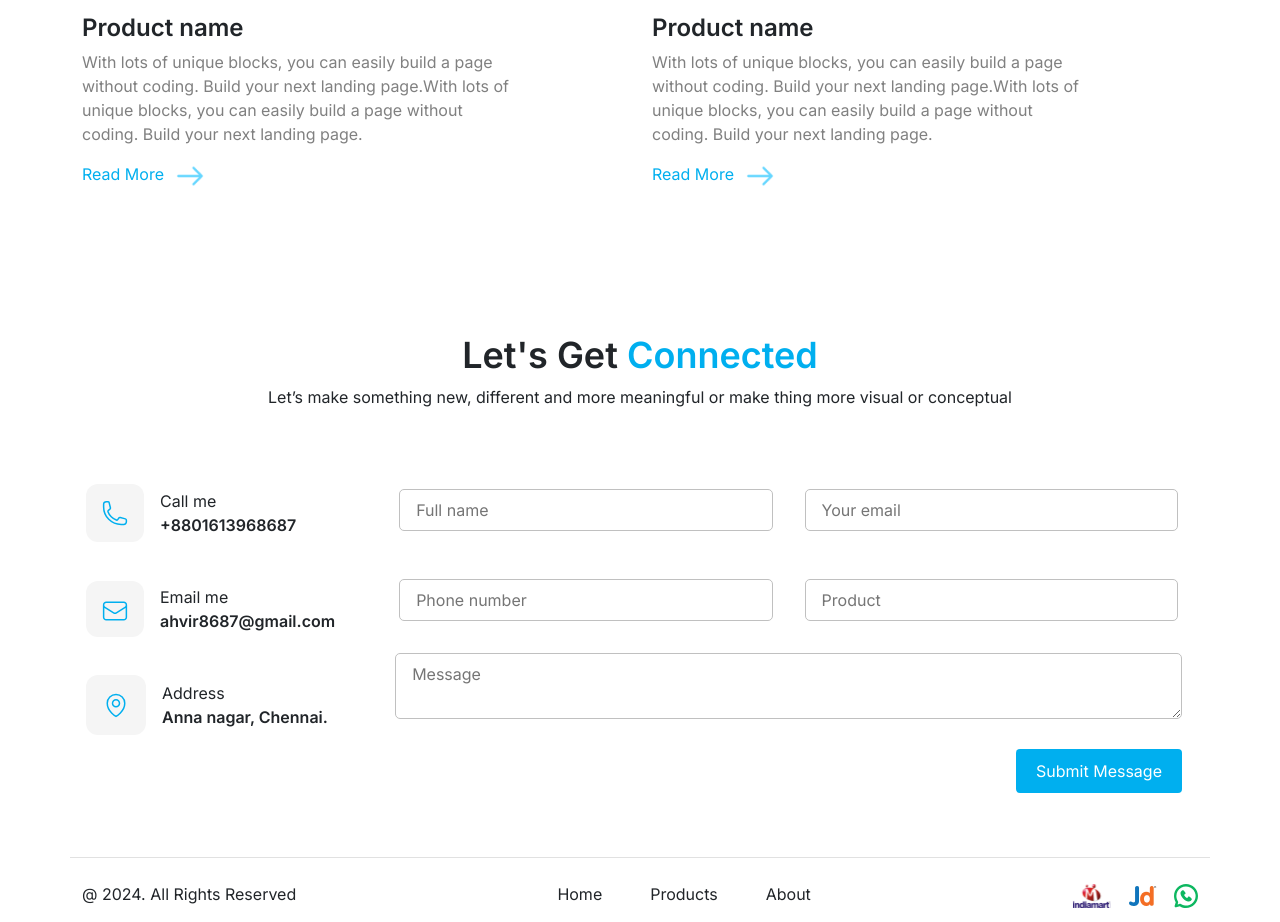
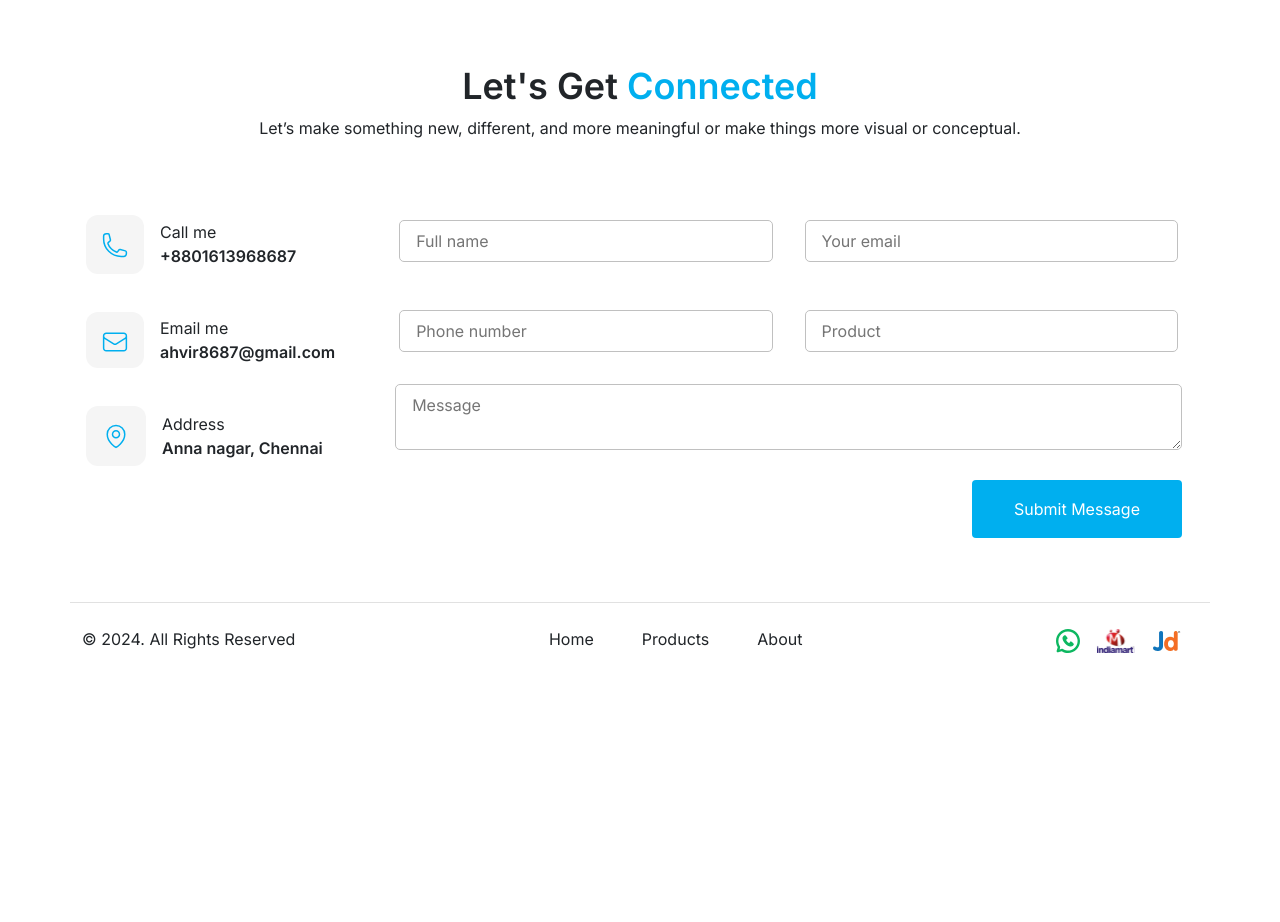
Before and after one commit to vatsan-0613/sib-1, a React (Vite) app: page /products in a window 1280 px wide. Shown: the part 1853-2775 px from the top of the page. After the commit the page ends 2520 px from the top, so only its background shows below. Built offline with nearby package versions, Linux system fonts and the light colour scheme.

Commit message:
Spacing and alignments

```diff
--- a/src/App.jsx
+++ b/src/App.jsx
@@ -40,11 +40,15 @@ const App = () => {
               </li>
             </ul>
             <ul className="navbar-nav">
-              <li className="nav-item">
-                <img src="assets/phone.svg" alt="" />
+            <li className="nav-item">
+              <img src="assets/phone.svg" alt="" />
+              <a href="tel:+2349067322844" className="text-dark text-decoration-none">
                 <span>+2349067322844</span>
-              </li>
-            </ul>
+              </a>
+            </li>
+          </ul>
+
+
           </div>
         </div>
       </nav>
--- a/src/Footer.jsx
+++ b/src/Footer.jsx
@@ -1,5 +1,5 @@
-import React from 'react'
-import phone from "./assets/phone.svg";
+import React from 'react';
+import { Link } from 'react-router-dom';
 import phoneFooter from "./assets/phone-footer.svg";
 import mail from "./assets/mail.svg";
 import location from "./assets/location.svg";
@@ -11,65 +11,98 @@ const Footer = () => {
   return (
     <>
       <section id="footer">
-      <h1 className="text-center section-text">Let's Get <span className="blue-txt">Connected</span></h1>
-      <p className="text-center">Let’s make something new, different and more meaningful or make thing more visual or conceptual</p>
-      <div className="container mt-5 d-flex justify-content-between gap-5 mb-5 px-3 py-3 flex-lg-row flex-column ">
+        <h1 className="text-center section-text">
+          Let's Get <span className="blue-txt">Connected</span>
+        </h1>
+        <p className="text-center">
+          Let’s make something new, different, and more meaningful or make things more visual or conceptual.
+        </p>
+        <div className="container mt-5 d-flex justify-content-between gap-5 mb-5 px-3 py-3 flex-lg-row flex-column">
           <div className="d-flex flex-column gap-3">
             <div className="d-flex align-items-center gap-3">
               <div className="footer-icon p-3">
-              <img src={phoneFooter} alt=""/>
+                <img src={phoneFooter} alt="Phone" />
               </div>
               <div>
                 <p className="mb-0 mt-3">Call me</p>
-              <p className="fw-semibold">+8801613968687</p>
+                <p className="fw-semibold">
+                  <a href="tel:+8801613968687" className="text-dark text-decoration-none">+8801613968687</a>
+                </p>
               </div>
             </div>
             <div className="d-flex align-items-center gap-3">
               <div className="footer-icon p-3">
-              <img src={mail} alt=""/>
+                <img src={mail} alt="Mail" />
               </div>
               <div>
                 <p className="mb-0 mt-3">Email me</p>
-              <p className="fw-semibold">ahvir8687@gmail.com</p>
+                <p className="fw-semibold">
+                  <a href="mailto:ahvir8687@gmail.com" className="text-dark text-decoration-none">ahvir8687@gmail.com</a>
+                </p>
               </div>
             </div>
             <div className="d-flex align-items-center gap-3">
               <div className="footer-icon p-3">
-              <img src={location} alt=""/>
+                <img src={location} alt="Location" />
               </div>
               <div>
               <p className="mb-0 mt-3">Address</p>
-              <p className="fw-semibold">Anna nagar, Chennai.</p>
+              <p className="fw-semibold">
+                <a href="https://maps.google.com/?q=Anna+nagar,+Chennai" className="text-dark text-decoration-none" target="_blank" rel="noopener noreferrer">
+                  Anna nagar, Chennai
+                </a>
+              </p>
             </div>
+
             </div>
           </div>
           <div className="container">
             <div className="row">
-          <div className="col-6 mb-3 px-3 py-3"><input type="text" placeholder="Full name"  className="px-3 py-2"/></div>
-          <div className="col-6 mb-3 px-3 py-3"><input type="email" name="" id="" placeholder="Your email" className="px-3 py-2"/></div>
-          <div className="col-6 mb-3 px-3 py-3"><input type="number" placeholder="Phone number" className="px-3 py-2"/></div>
-          <div className="col-6 mb-3 px-3 py-3"><input type="name" className="px-3 py-2" placeholder="Product"/></div>
-          <div><textarea name="" id="" placeholder="Message" className="px-3 py-2 col-12"></textarea></div>
-          <div className="button-space d-flex mt-4"><button className="ms-auto menu-btn">Submit Message</button></div>
+              <div className="col-6 mb-3 px-3 py-3">
+                <input type="text" placeholder="Full name" className="px-3 py-2" />
+              </div>
+              <div className="col-6 mb-3 px-3 py-3">
+                <input type="email" placeholder="Your email" className="px-3 py-2" />
+              </div>
+              <div className="col-6 mb-3 px-3 py-3">
+                <input type="number" placeholder="Phone number" className="px-3 py-2" />
+              </div>
+              <div className="col-6 mb-3 px-3 py-3">
+                <input type="text" placeholder="Product" className="px-3 py-2" />
+              </div>
+              <div>
+                <textarea placeholder="Message" className="px-3 py-2 col-12"></textarea>
+              </div>
+              <div className="button-space d-flex mt-4">
+                <button className="ms-auto menu-btn">Submit Message</button>
+              </div>
             </div>
           </div>
         </div>
       </section>
       <section className="lower-footer d-flex container flex-lg-row flex-column justify-content-between pt-4">
-    <div className='lower-footer-item-1'><p>@ 2024. All Rights Reserved</p></div>
+        <div className="lower-footer-item-1">
+          <p>&copy; 2024. All Rights Reserved</p>
+        </div>
         <div className="d-flex gap-5 lower-footer-item-2">
-      <span>Home</span>
-      <span>Products</span>
-      <span>About</span>
+          <Link to="/" className="text-dark text-decoration-none">Home</Link>
+          <Link to="/products" className="text-dark text-decoration-none">Products</Link>
+          <Link to="/about" className="text-dark text-decoration-none">About</Link>
         </div>
-    <div className='lower-footer-item-3'>
-      <img src={indiaMap} alt="" className="me-3"/>
-      <img src={jdLogo} alt="" className="me-3"/>
-      <img src={whatsapp} alt=""/>
+        <div className="lower-footer-item-3">
+          <a href="https://wa.me/919840837839" target="_blank" rel="noopener noreferrer">
+            <img src={whatsapp} alt="WhatsApp" className="me-3" />
+          </a>
+          <a href="https://www.indiamart.com/" target="_blank" rel="noopener noreferrer">
+            <img src={indiaMap} alt="IndiaMart" className="me-3" />
+          </a>
+          <a href="https://www.justdial.com/" target="_blank" rel="noopener noreferrer">
+            <img src={jdLogo} alt="JustDial" className="me-3" />
+          </a>
         </div>
       </section>
     </>
-  )
-}
+  );
+};
 
-export default Footer
+export default Footer;
--- a/src/Home.jsx
+++ b/src/Home.jsx
@@ -64,7 +64,7 @@ const Home = () => {
       >
         <div>
           <p className="fw-bold lh-base mb-3 hero-text">
-            A Tradition of Excellence commitment to quality of product
+            A Tradition of Excellence commitment to quality<br/> of product
           </p>
           <button className="menu-btn hero-btn">View Products</button>
         </div>
--- a/src/ProductCarousel.jsx
+++ b/src/ProductCarousel.jsx
@@ -35,14 +35,28 @@ const Carousel = () => {
         Products we <span className="blue-txt">offer for you</span>
       </h2>
       <p className="text-center sub-heading">With lots of unique blocks,</p>
-      <div className="buttons d-flex mb-3 gap-3 mt-3 mb-3">
+      {/* <div className="buttons d-flex mb-3 gap-3 mt-3 mb-3">
         <button className="forward left-arrow arrow-btn p-0" onClick={slideBackward} id="backward-btn">
           <img src={leftArrow} alt="Backward" className="arrow-img"/>
         </button>
         <button className="Backward arrow-btn p-0" onClick={slideForward} id="forward-btn">
           <img src={rightArrow} alt="Forward" className="arrow-img"/>
         </button>
-      </div>
+      </div> */}
+<div
+  className="arrow d-flex mb-3 gap-3 mt-3"
+>
+  <button className="forward left-arrow arrow-btn p-0" onClick={slideBackward} id="backward-btn">
+    <img src={leftArrow} alt="Backward" className="arrow-img" />
+  </button>
+  <button className="Backward arrow-btn p-0" onClick={slideForward} id="forward-btn">
+    <img src={rightArrow} alt="Forward" className="arrow-img" />
+  </button>
+</div>
+
+
+
+
       <div className="overflow-hidden">
       <div className="carousel d-flex gap-5 ps-5" id="product-carousel" style={{ transform: `translateX(-${productSlide * productWidth}px)`, transition: "transform 0.5s ease-in-out" }}>
         {products.map((product, index) => (
--- a/src/index.css
+++ b/src/index.css
@@ -95,13 +95,20 @@ body{
     background-color: rgba(0, 175, 239, 1);
     color : #fff;
     border-radius: 4px;
-    padding: 10px 20px;
+    padding: 14px 32px 14px 32px;
+    width: 210px;
+    height: 58px;
+
 }
 
 .about-vision-text{
     font-size: 20px;
 }
 
+.arrow{
+    justify-content: right;
+    margin-right: 75px;
+}
 .left-arrow{
     margin-left: 75%;
 }
@@ -129,7 +136,7 @@ body{
 }
 
 #stats{
-    margin-top: 15%;
+    margin-top: 100px;
 }
 
 #products{
@@ -232,13 +239,15 @@ body{
 .help-img{
     width: 100%;
     opacity: 0.5;
+    height: 580px;
 }
 
 .help-text{
     position: absolute;
-    width: 100%;
-    top:38%;
-    left: 0;
+    width: 484px;
+    height: 48px;
+    top: 275px;
+    left: 478px;
     text-align: center;
     color: #fff;
 }
@@ -364,9 +373,13 @@ textarea{
 
 .about-hero-text{
     background-color : #FFFFFF99;
+    width: 840px;
+    height: 120px;
     opacity: 0.9;
     border-radius: 5px;
     padding : 2% 3%;
+    font-size: 40px;
+    align-content: center;
 }
 
 .about-center{
@@ -380,7 +393,8 @@ textarea{
 
 .about-img-1{
     border-radius: 8px;
-    width: 35%;
+    width: 503px;
+    height: 359px;
 }
 
 #vision{
@@ -389,7 +403,7 @@ textarea{
 }
 
 #choose-us{
-    margin-top: 10%;
+    margin-top: 100px;
     margin-bottom: 10%;
     background-color: #FBFBFB;
     padding : 5% 0;
@@ -398,7 +412,8 @@ textarea{
 
 .choose-card{
     background-color: #fff;
-    max-width: 350px;
+    height: 320px;
+    width: 292px;
 }
 
 .choose-card-head{
@@ -418,7 +433,10 @@ textarea{
 }
 
 .product-desc{
-    width : 80%;
+    height: 116px;
+    width : 501px;
+    font-size: 16px;
+    font-weight: 400;
     color : gray;
 }
 
@@ -428,7 +446,8 @@ textarea{
 
 .product-img{
     border-radius: 10px;
-    width: 100%;
+    height: 300px;
+    width: 501px;
 }
 
 
```
Lines whose indentation alone changed are shown as unchanged.
